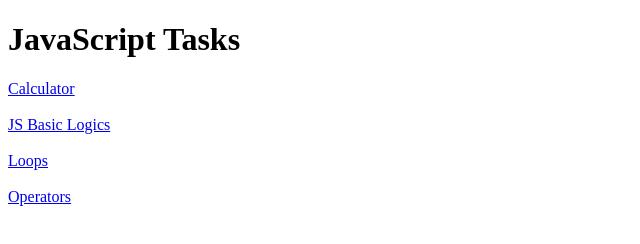
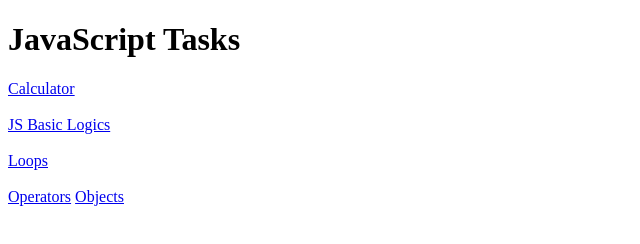
Before and after one commit to NULAKAANIGOPI/JsTasks, a plain HTML site: page index.html in a window 1280 px wide. Shown: the full height of the page, 0-640 px from the left. Drawn offline with Linux system fonts and the light colour scheme.

Commit message:
Add link to Objects section in index.html
Added a link to the Objects section in the HTML file.

```diff
--- a/index.html
+++ b/index.html
@@ -17,6 +17,8 @@
 
     <a href="./operators/">Operators</a>
 
+     <a href="./Objects/">Objects</a>
+
 </body>
 
 </html>
```
